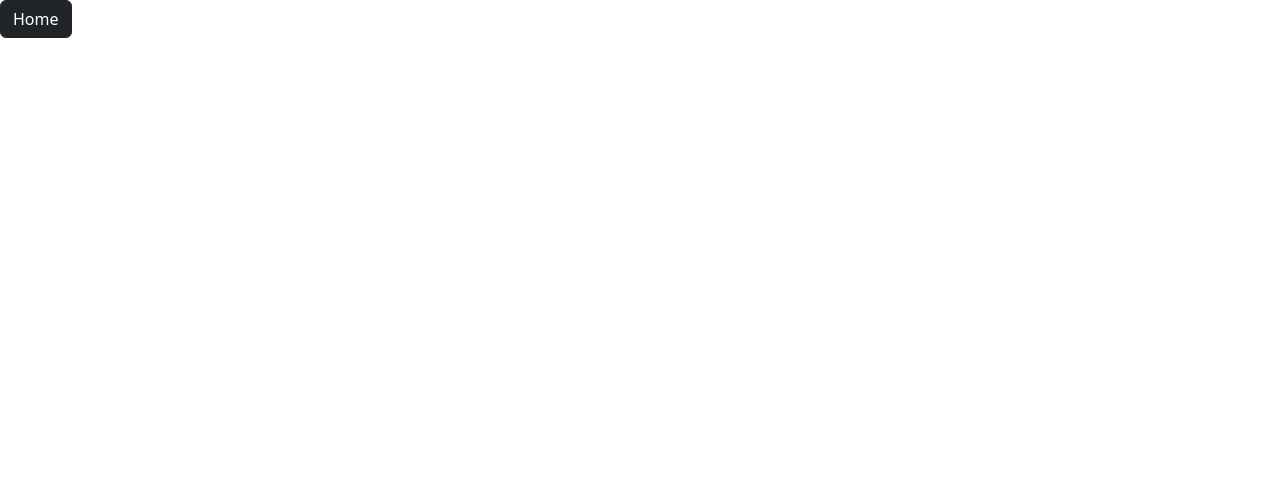
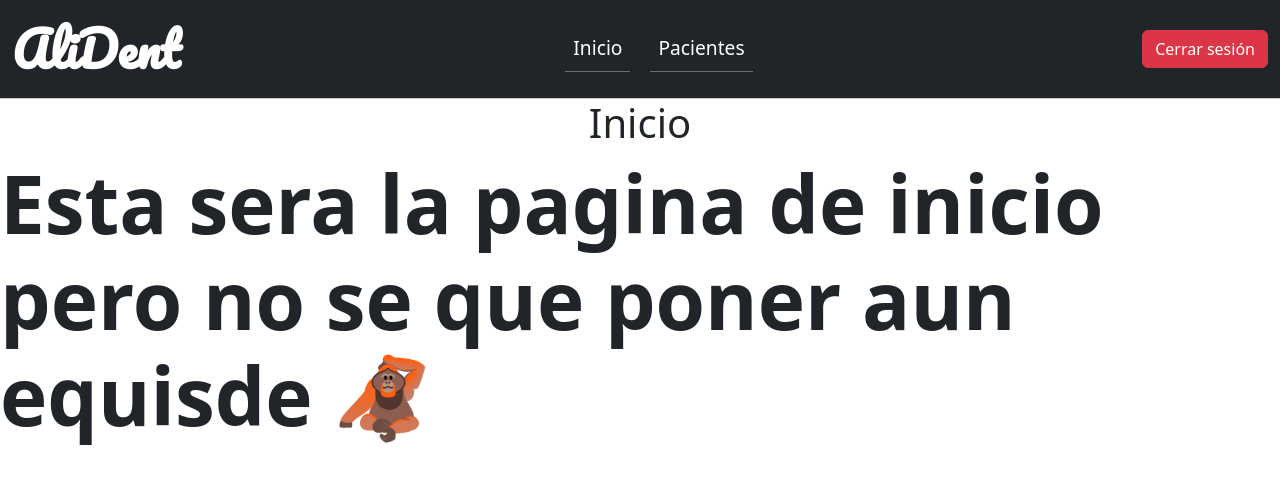
Before and after one commit to RodriGandaH/frontend-consltorio-dental, a React (Vite) app: page /home in a window 1280 px wide. Shown: the top 484 px of the page. Built offline with nearby package versions, Linux system fonts and the light colour scheme.

Commit message:
NavBar agregado

```diff
--- a/src/App.css
+++ b/src/App.css
@@ -63,3 +63,29 @@
   color: red;
   margin-top: 10px;
 }
+/*Navbar*/
+.navbar-brand {
+  font-family: 'Pacifico', cursive;
+  font-size: 3rem;
+  font-weight: 700;
+}
+#links {
+  font-size: 1.2rem;
+
+  cursor: pointer;
+  border-bottom: 1px solid rgb(110, 109, 109);
+}
+#links:hover {
+  color: gray;
+}
+
+#home-title {
+  font-size: 5rem;
+  font-weight: 700;
+}
+.nav-item {
+  margin-right: 20px;
+}
+nav {
+  border-bottom: 1px solid rgb(201, 197, 197);
+}
--- a/src/App.jsx
+++ b/src/App.jsx
@@ -3,6 +3,7 @@ import './App.css';
 import axios from 'axios';
 import Home from './components/Home';
 import Login from './components/Login';
+import Patients from './components/Patients/Patients';
 
 axios.defaults.baseURL = 'https://alident.herokuapp.com/';
 axios.defaults.headers.post['Accept'] = 'application/json';
@@ -16,6 +17,7 @@ function App() {
         <Routes>
           <Route path="/home" element={<Home />} />
           <Route path="/" element={<Login />} />
+          <Route path="pacientes" element={<Patients />} />
         </Routes>
       </BrowserRouter>
     </div>
--- a/src/components/Home.jsx
+++ b/src/components/Home.jsx
@@ -1,9 +1,14 @@
 import React from 'react';
+import NavBar from './NavBar';
 
 const Home = () => {
   return (
     <div>
-      <button className="btn btn-dark">Home</button>
+      <NavBar />
+      <h1 className="text-center">Inicio</h1>
+      <h1 id="home-title">
+        Esta sera la pagina de inicio pero no se que poner aun equisde 🦧
+      </h1>
     </div>
   );
 };
--- /dev/null
+++ b/src/components/NavBar.jsx
@@ -0,0 +1,48 @@
+import React from 'react';
+import { Link } from 'react-router-dom';
+
+const NavBar = () => {
+  return (
+    <>
+      <nav className="navbar navbar-expand-lg navbar-dark bg-dark">
+        <div className="container-fluid">
+          <a className="navbar-brand" href="#">
+            AliDent
+          </a>
+          <button
+            className="navbar-toggler"
+            type="button"
+            data-bs-toggle="collapse"
+            data-bs-target="#navbarSupportedContent"
+            aria-controls="navbarSupportedContent"
+            aria-expanded="false"
+            aria-label="Toggle navigation"
+          >
+            <span className="navbar-toggler-icon"></span>
+          </button>
+          <div className="collapse navbar-collapse" id="navbarSupportedContent">
+            <ul className="navbar-nav ms-auto mb-2 mb-lg-0">
+              <li className="nav-item">
+                <Link to="/home" className="nav-link active" id="links">
+                  Inicio
+                </Link>
+              </li>
+              <li className="nav-item">
+                <Link to="/pacientes" className="nav-link active" id="links">
+                  Pacientes
+                </Link>
+              </li>
+            </ul>
+            <form className="d-flex ms-auto" role="search">
+              <button className="btn btn-danger" type="submit">
+                Cerrar sesión
+              </button>
+            </form>
+          </div>
+        </div>
+      </nav>
+    </>
+  );
+};
+
+export default NavBar;
--- /dev/null
+++ b/src/components/Patients/Patients.jsx
@@ -0,0 +1,12 @@
+import React from 'react';
+import NavBar from '../NavBar';
+
+const Patients = () => {
+  return (
+    <>
+      <NavBar />
+    </>
+  );
+};
+
+export default Patients;
```
Also changed, not shown: src/components/Patients/ListPatients.jsx (added), src/components/Patients/PatientsRegister.jsx (added).
